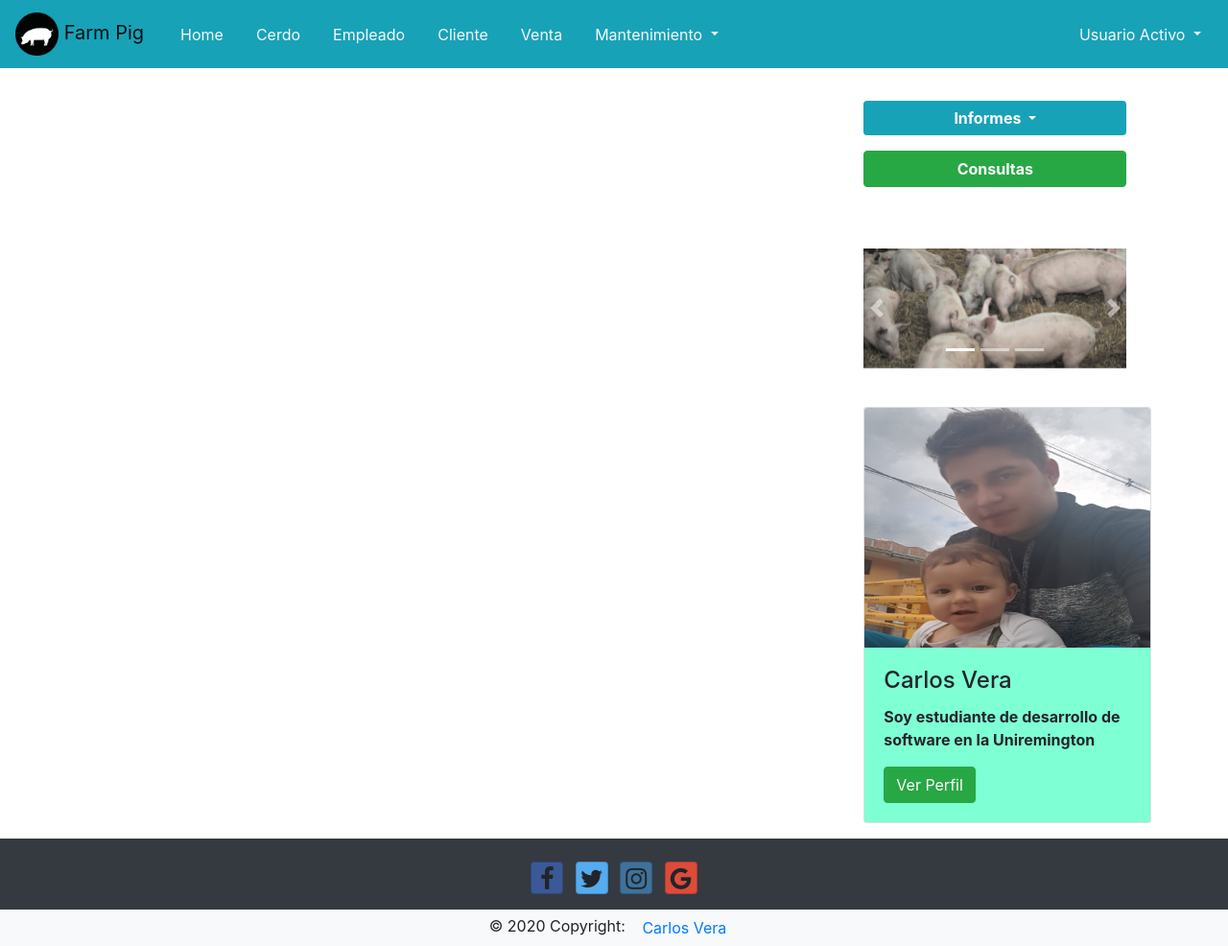
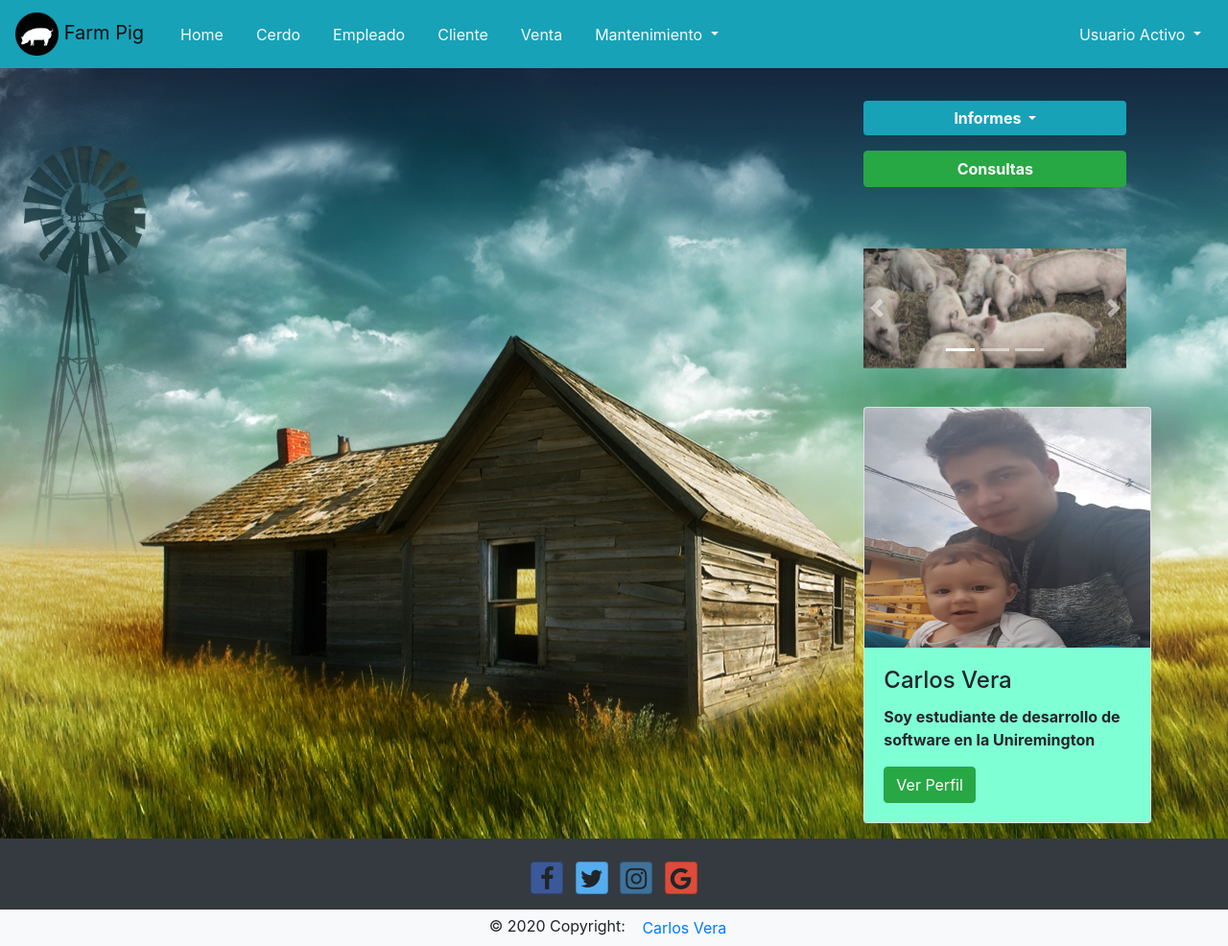
Before and after one commit to carlosvera1992/Sistema-de-ventas, a PHP site: page /vistas/principal.php in a window 1280 px wide. Shown: the whole page at 96% size. Run offline with PHP 8.4, Linux system fonts and the light colour scheme.

Commit message:
Se agrega imagen de fondo a la pantalla principal

```diff
--- a/vistas/principal.php
+++ b/vistas/principal.php
@@ -31,7 +31,7 @@
 
 <body>
 
-    <div class="container-fluid">
+    <div class="container-fluid" style="background-image: url(../img/fondoP.jpg)">
         <!--Fila donde se encuentra la navbar-->
 
         <div class="row">
@@ -108,7 +108,7 @@
         <!--Fila donde se encuentra el iframe donde se cargaran todas las pestañas de la navbar-->
         <div class="row" style="background-color:;">
             <div class="col-xs-12 col-sm-12 col-md-7 col-lg-7 col-xl-8 m-2">
-                <iframe src="" name="myframe" style="height:100%; width:100%; border:none;">
+                <iframe class="" src="" name="myframe" style="height:100%; width:100%; border:none; background-color:;">
                 </iframe>
             </div>
 
```
Also changed, not shown: img/fondoP.jpg (added).
